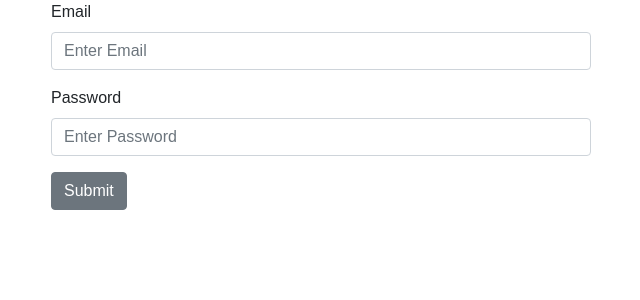
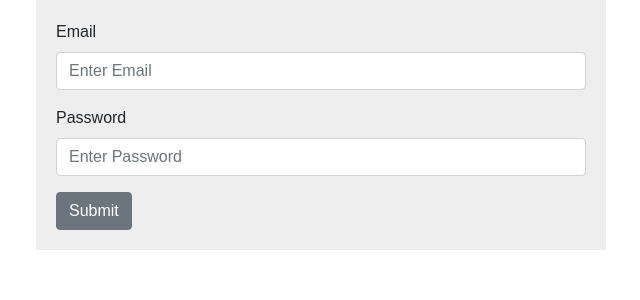
Before and after one commit to chetand27/shopping-cart-react, a React (Create React App) app: page / in a window 1280 px wide. Shown: the top 300 px of the page, without its empty margins (319-959 px from the left). Built offline with nearby package versions, Linux system fonts and the light colour scheme.

Commit message:
added design changes in app css

```diff
--- a/src/assets/App.css
+++ b/src/assets/App.css
@@ -2,3 +2,8 @@
   float: none;
   margin: 0 auto;
 }
+
+.col-design {
+  background: #eee;
+  padding: 20px;
+}
--- a/src/components/users/sign_up.js
+++ b/src/components/users/sign_up.js
@@ -7,7 +7,7 @@ class UserSignUp extends Component {
     return (
       <div className="container">
         <Row className="parent-element">
-          <div className="col-sm-12 col-md-6 col-lg-6 col-centered child-element">
+          <div className="col-sm-12 col-md-6 col-lg-6 col-centered child-element col-design">
             <Form>
               <FormGroup>
                 <Label for="user_email">Email</Label>
```
